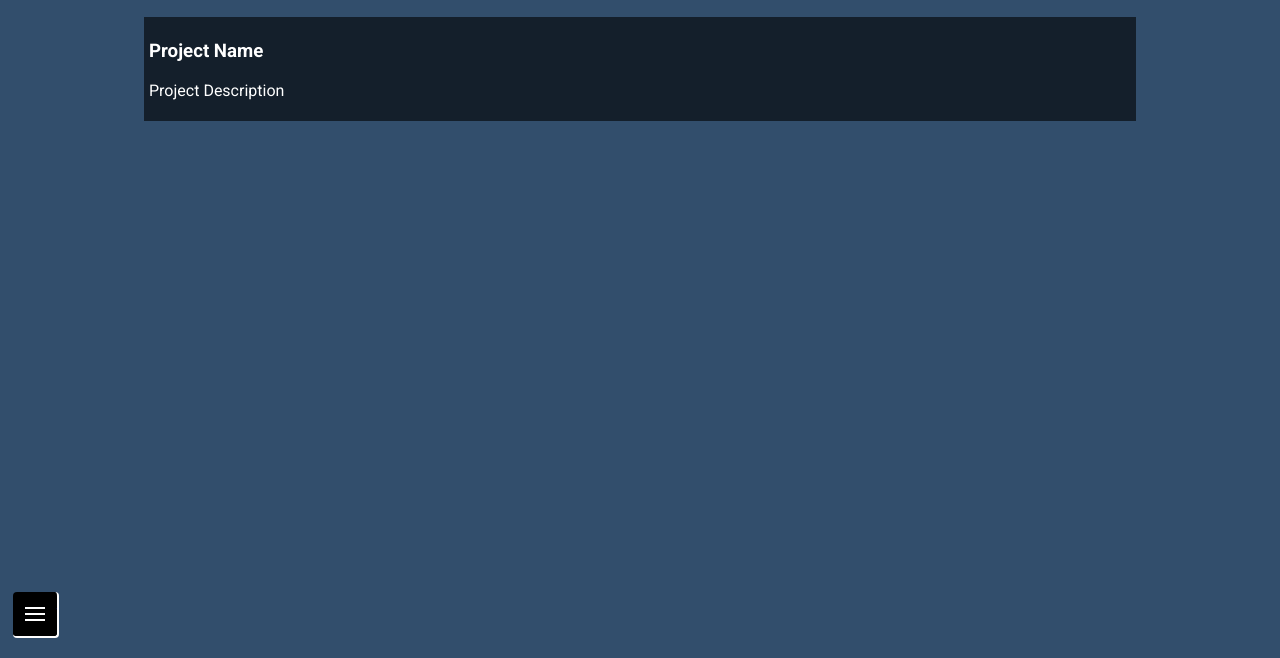
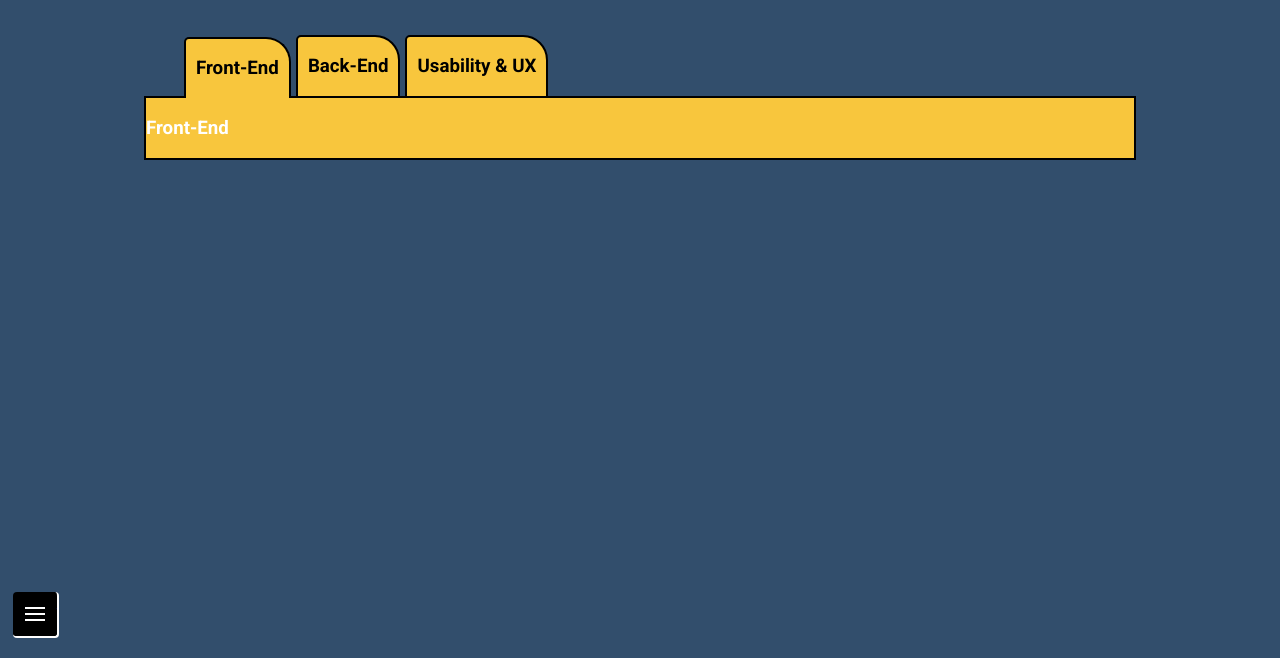
Before and after one commit to tcdev27/tcdev27.github.io, a website: page portfolio/index.html in a window 1280 px wide. Shown: the part 142-800 px from the top of the page. Drawn offline with nearby package versions, Linux system fonts and the light colour scheme; a web font is replaced by a local one.

Commit message:
Folder Tab System added (near complete) to portfolio page

```diff
--- a/js/nav.js
+++ b/js/nav.js
@@ -46,4 +46,30 @@ jQuery(document).ready(function($){
             }
         }
     }
+
+    $('.tab').on('click', function(){
+      $(this).addClass('open');
+      var id = $(this).attr('id');
+      if(id ==  "fendTab") {
+        $('#fendSection').add('open');
+        $('#bendSection').removeClass('open');
+        $('#uxSection').removeClass('open');
+        $('#bendTab').removeClass('open');
+        $('#uxTab').removeClass('open');
+      } else if(id == "bendTab") {
+        $('#bendSection').addClass('open');
+        $('#fendSection').removeClass('open');
+        $('#uxSection').removeClass('open');
+        $('#fendTab').removeClass('open');
+        $('#uxTab').removeClass('open');
+      } else {
+        $('#uxSection').addClass('open');
+        $('#fendSection').removeClass('open');
+        $('#bendSection').removeClass('open');
+        $('#fendTab').removeClass('open');
+        $('#bendTab').removeClass('open');
+      }
+
+    });
+
 });
--- a/portfolio/index.html
+++ b/portfolio/index.html
@@ -11,20 +11,31 @@
     <header class="content column small-12 large-12">
       <h1>My Portfolio</h1>
     </header>
-    <section class="">
+    <section class="column small-12 large-12">
       <h2>Projects</h2>
-      <article class="content project column small-12 large-12">
-        <h3>Project Name</h3>
-        <p>Project Description</p>
-        <figure></figure>
-      </article>
+      <ul id="tabs" class="column small-12 large-12">
+        <li id="fendTab" class="tab open"><h3>Front-End</h3></li>
+        <li id="bendTab" class="tab"><h3>Back-End</h3></li>
+        <li id="uxTab" class="tab"><h3>Usability & UX</h3></li>
+      </ul>
+      <section id="projects" class="column small-12 large-12">
+        <section id="fendSection" class="open">
+          <h3>Front-End</h3>
+        </section>
+        <section id="bendSection" class="closed">
+          <h3>Back-End</h3>
+        </section>
+        <section id="uxSection"class="closed">
+          <h3>Usability & UX</h3>
+        </section>
+      </section>
     </section>
 </body>
 <div id="cd-nav">
     <a href="#" class="cd-nav-trigger">Menu<span></span></a>
     <nav id="cd-main-nav" class="column small-12 large-12">
         <ul class="row">
-            <li class="column small-12 large-12"><a     href="../index.html">Home </a></li>
+            <li class="column small-12 large-12"><a href="../index.html">Home </a></li>
             <li class="column small-12 large-12"><a href="../pages/about.html">About </a></li>
             <li class="column small-12 large-12"><a href="../pages/skills.html">Skills</a></li>
             <li class="column small-12 large-12"><a href="">Portfolio</a></li>
--- a/sass/style.scss
+++ b/sass/style.scss
@@ -325,7 +325,44 @@ button:active {
   background-color: $drkfaded;
 }
 
-.project {
+#projects {
+  background-color: #f8c63d;
+  border: 2px solid $black;
+  margin-top: 0;
+  section {
+    // Put them on top of each other
+  }
+}
+
+.open {
+  display: block;
+}
+
+.closed {
+  display: none;
+}
+
+
+
+#tabs {
+  list-style-type: none;
+  margin-bottom: 0;
+  li {
+    float: left;
+    border: 2px solid $black;
+    border-top-left-radius: 5px;
+    border-top-right-radius: 25px;
+    padding-right: 10px;
+    padding-left: 10px;
+    margin-right: 5px;
+    background-color: #f8c63d;
+    color: $black;
+    transform: translateY(2px);
+  }
+  li.open {
+    border-bottom: none;
+    transform: translateY(4px);
+  }
 
 }
 
```
Also changed, not shown: css/style.css.
